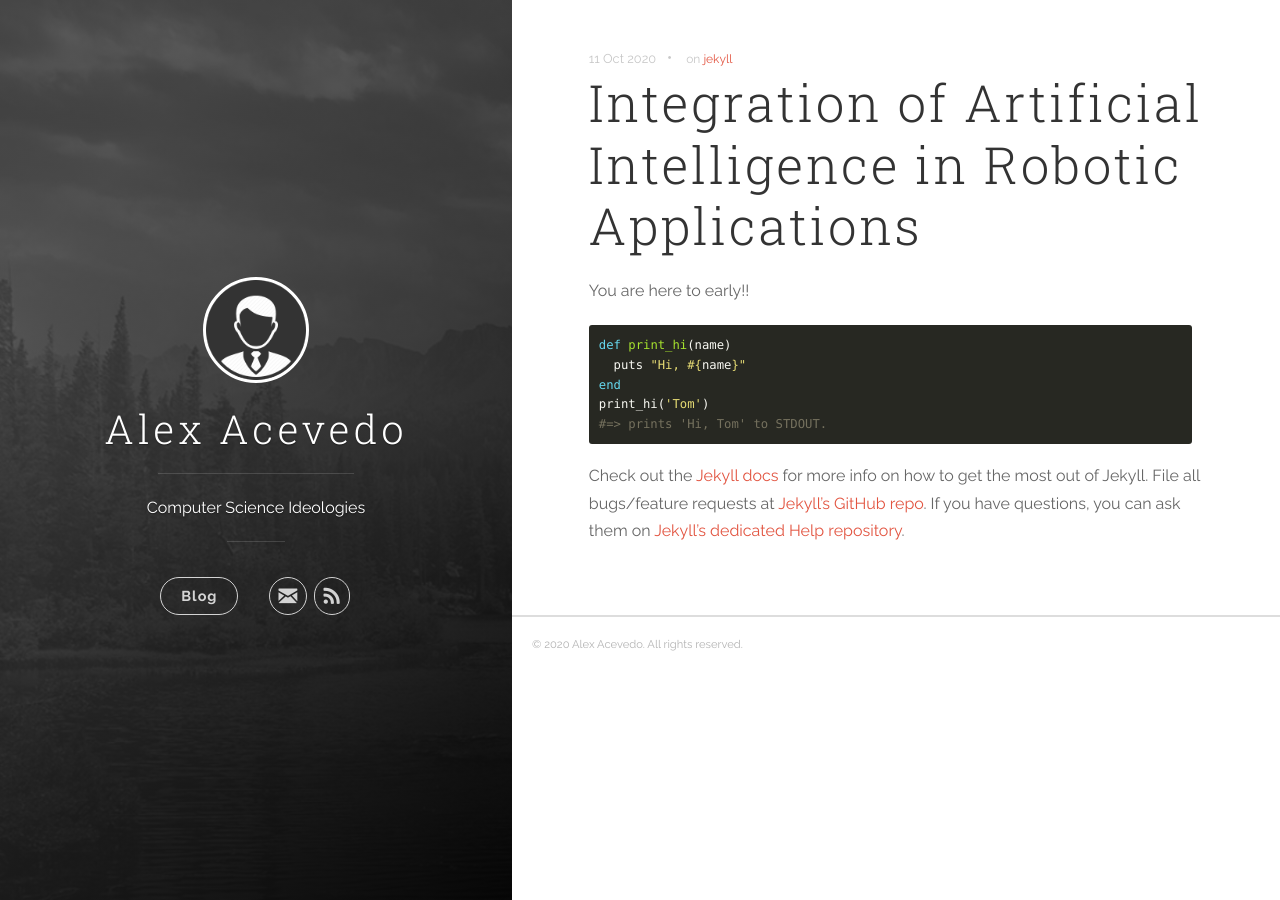
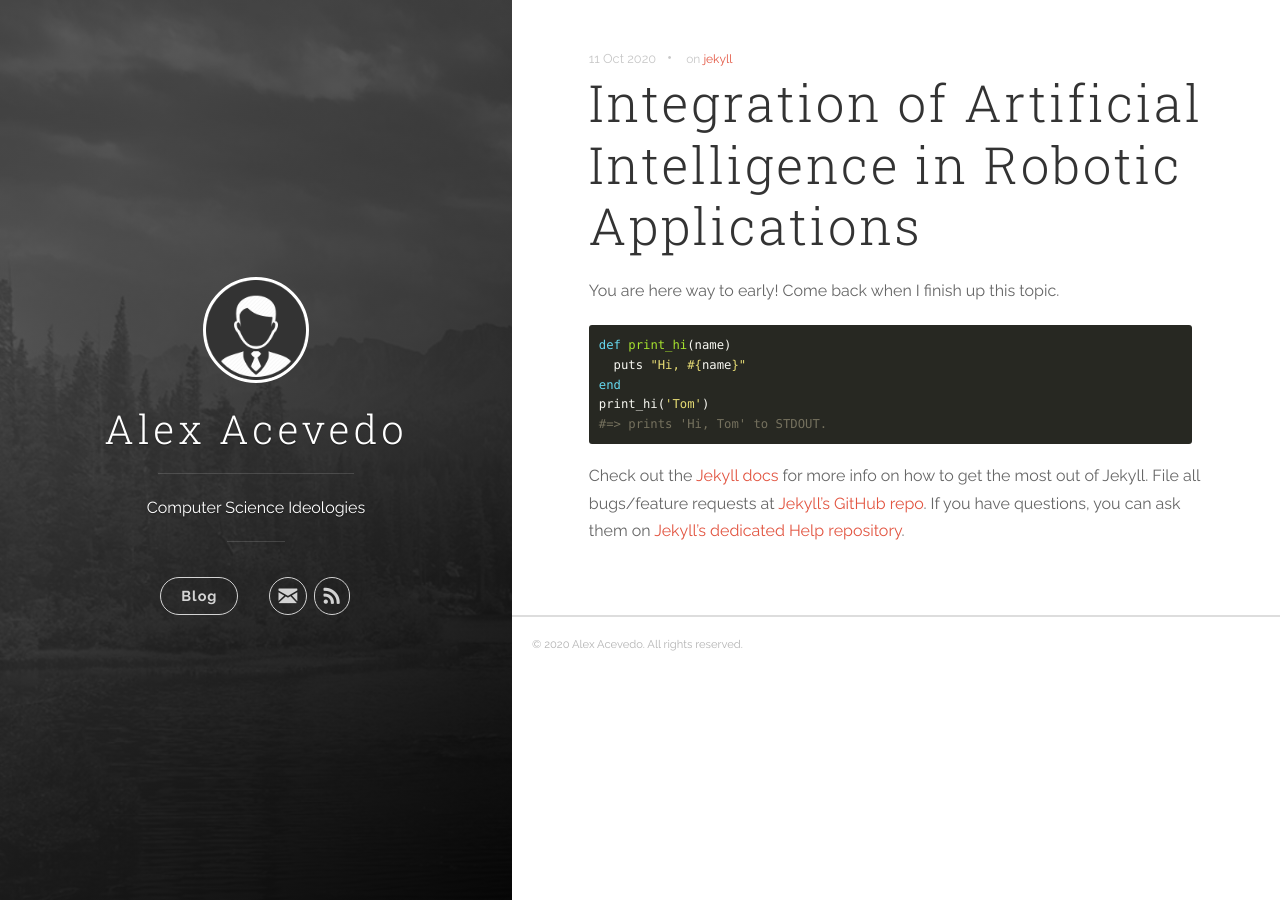
Before and after one commit to acevedo88/acevedo88.github.io, a Jekyll site: the page built from _posts/2020-10-11-robotAI.markdown, in a window 1280 px wide. Built offline with Jekyll 4.4.1, drawn with Linux system fonts in a browser that asks for light colours.

Commit message:
Update 2020-10-11-robotAI.markdown

````diff
--- a/_posts/2020-10-11-robotAI.markdown
+++ b/_posts/2020-10-11-robotAI.markdown
@@ -4,7 +4,7 @@ date:   2020-10-11 15:04:23
 categories: [jekyll]
 tags: [jekyll]
 ---
-You are here to early!!
+You are here way to early!  Come back when I finish up this topic.
 
 ``` ruby
 def print_hi(name)
````
